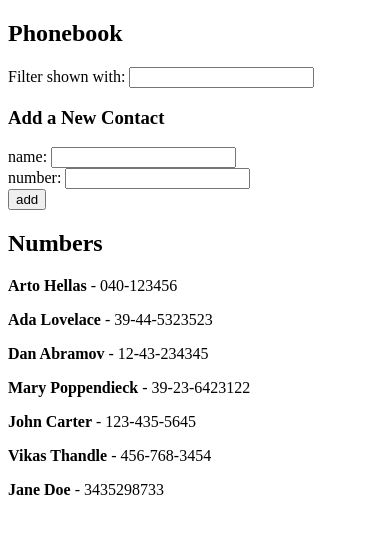
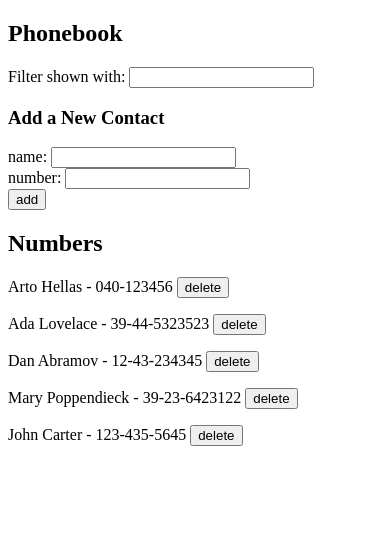
Before and after one commit to jump3rhood/fso-part2, a React (Create React App) app in the folder thephonebook/: page / in a window 390 px wide. Shown: the top 534 px of the page. Built offline with nearby package versions, Linux system fonts and the light colour scheme; data requests are answered from the project's data file.

Commit message:
ex 2.17 the phonebook step 9 -> add delete functionality

```diff
--- a/thephonebook/db.json
+++ b/thephonebook/db.json
@@ -24,16 +24,6 @@
       "name": "John Carter",
       "number": " 123-435-5645",
       "id": 5
-    },
-    {
-      "name": "Vikas Thandle",
-      "number": "456-768-3454",
-      "id": 6
-    },
-    {
-      "name": "Jane Doe",
-      "number": "3435298733",
-      "id": 7
     }
   ]
 }
--- a/thephonebook/src/App.js
+++ b/thephonebook/src/App.js
@@ -2,7 +2,7 @@ import { useState, useEffect } from 'react'
 import personService from './services/persons';
 import Filter from './components/Filter';
 import PersonForm from './components/PersonForm';
-import Persons from './components/Persons';
+import Person from './components/Person';
 
 const App = () => {
   const [persons, setPersons] = useState([]);
@@ -17,6 +17,17 @@ const App = () => {
     })
   }
 
+  const deletePerson = (id) => {
+    const person = persons.find(p => p.id === id);
+    const confirm = window.confirm(`delete ${person.name} from phonebook`);
+    if(confirm === false){
+      return;
+    }
+    personService.deleteOne(id).then(()=> {
+      alert('Successfully deleted.');
+    }).catch(err => alert('Something went wrong!'));
+    setPersons( persons.filter(p=> p.id !== id))
+  }
   return (
     <div>
       <h2>Phonebook</h2>
@@ -24,7 +35,7 @@ const App = () => {
       <h3> Add a New Contact</h3>
       <PersonForm addPerson={addPerson} persons={persons}/>
       <h2>Numbers</h2>
-        <Persons persons={persons}/>
+        {persons.map(person=> <Person key={person.id} person={person}  handleDelete={()=> deletePerson(person.id)}/>)}
     </div>
   )
 }
--- /dev/null
+++ b/thephonebook/src/components/Person.js
@@ -0,0 +1,7 @@
+
+const Person = ({person, handleDelete}) => {
+    return <p>{person.name} - {person.number} <button onClick={handleDelete}>delete</button></p>
+}
+
+
+export default Person
--- a/thephonebook/src/components/Persons.js
+++ /dev/null
@@ -1,14 +0,0 @@
-import React from 'react'
-
-const Person = ({person}) => {
-    return <p><strong>{person.name}</strong> - {person.number}</p>;
-}
-const Persons = ({persons}) => {
-  return (
-    <div>
-        {persons.map(person => <Person key={person.name} person={person}/>)}
-    </div>
-  )
-}
-
-export default Persons
--- a/thephonebook/src/services/persons.js
+++ b/thephonebook/src/services/persons.js
@@ -15,9 +15,14 @@ const update = (id, personObj) => {
     const request = axios.put(`${baseUrl}/${id}`, personObj);
     return request.then(response => response.data)
 }
+const deleteOne = (id) => {
+    const request = axios.delete(`${baseUrl}/${id}`)
+    return request.then(response=> console.log(response))
+}
 
 export default {
     getAll,
     create,
-    update
+    update,
+    deleteOne
 }
```
